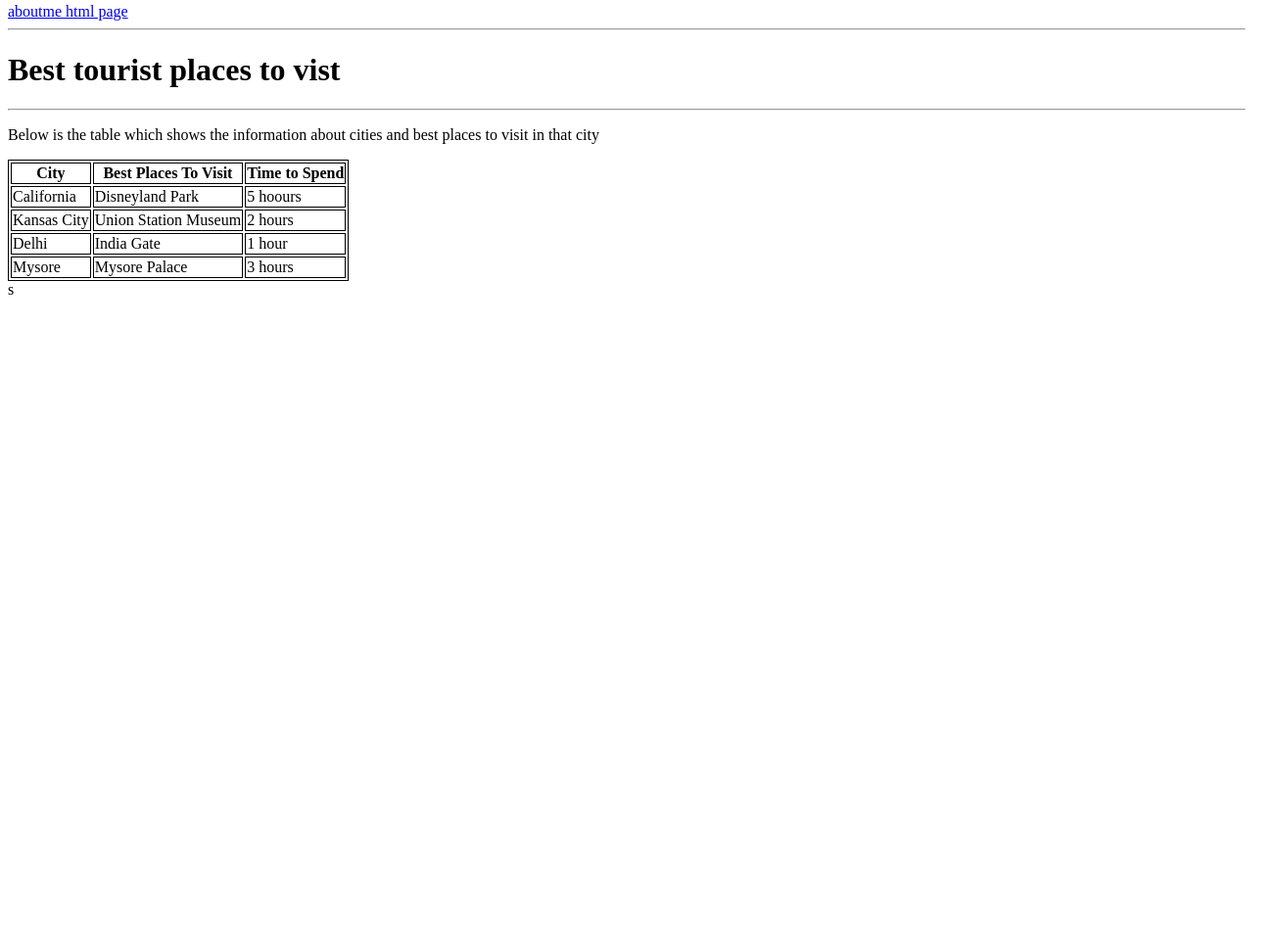
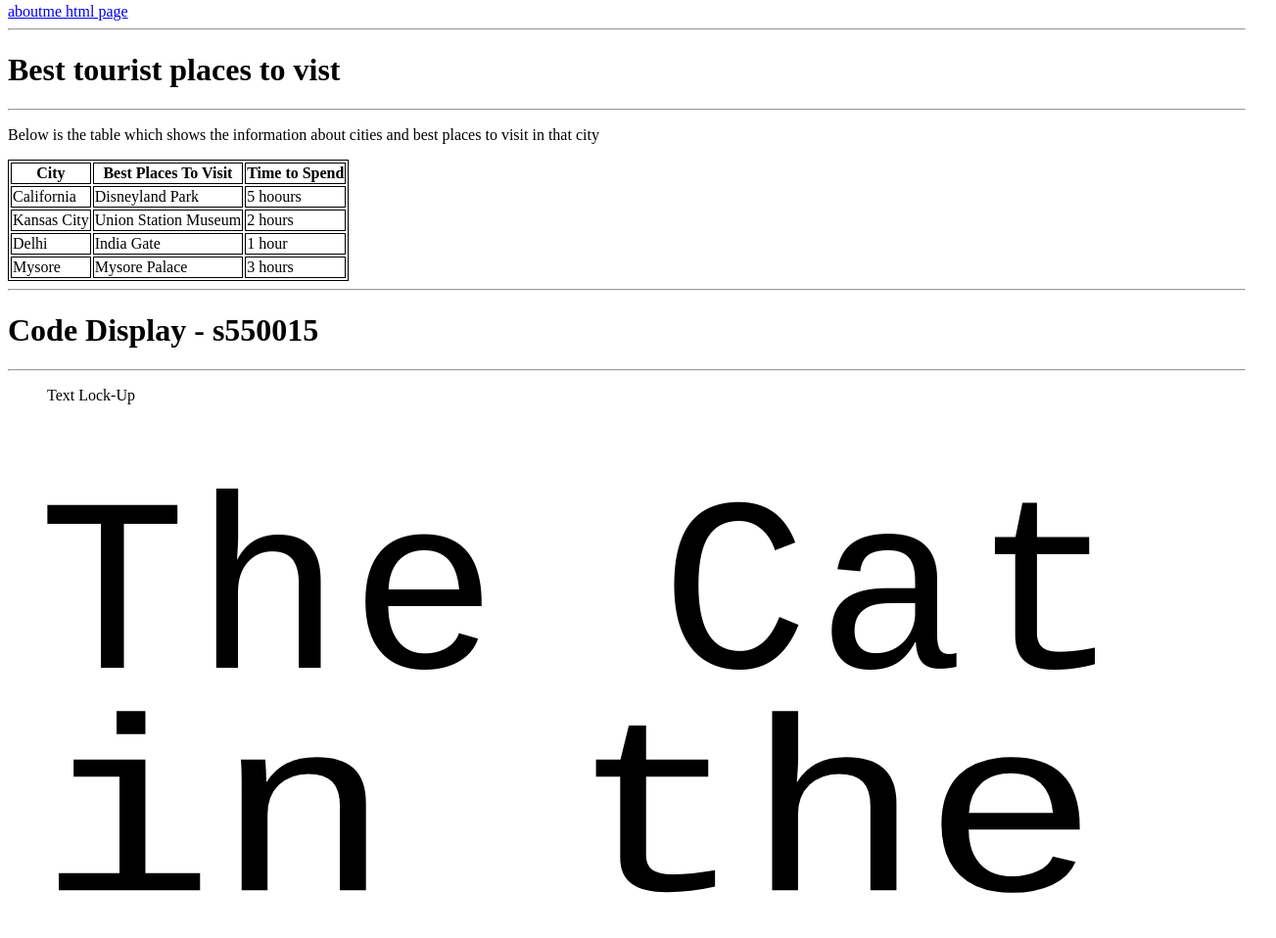
Before and after one commit to Sowjanyakalyanam/assignment2-kalyanam, a plain HTML site: page index.html in a window 1280 px wide. Shown: the part 662-1620 px from the top of the page at 98% size, 1303 px wide, since content can reach past the window. Before the commit the page ends 975 px from the top, so only its background shows below. Drawn offline with Linux system fonts and the light colour scheme.

Commit message:
Added snippet

```diff
--- a/index.html
+++ b/index.html
@@ -101,6 +101,27 @@
 
 </table>
 
+<hr> </hr>
+<h1> Code Display - s550015 </h1>
+<hr> </hr>
+
+<blockquote> Text Lock-Up </blockquote>
+ <pre>
+    <svg viewBox="0 0 100 100">
+        <text>
+          <tspan class="line-1" textLength="100" x="0" y="1em" font-size="20">
+            The Cat
+          </tspan>
+          <tspan class="line-2" textLength="100" x="0" dy="0.9em" font-size="20" lengthAdjust="spacingAndGlyphs">
+            in the
+          </tspan>
+          <tspan class="line-3" textLength="100" x="0" dy="0.9em" font-size="35">
+            Hat
+          </tspan>
+        </text>
+      </svg>
+    </pre>
+
 
 </body>
 
```
